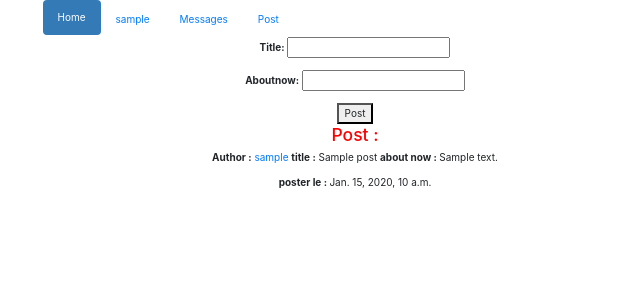
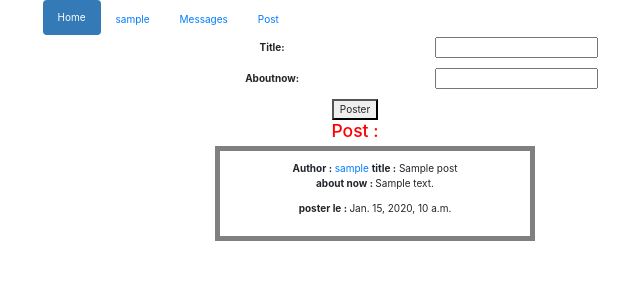
Before and after one commit to firchatn/Ciao-Space, a Django app: page /space/1/1/post/ in a window 1280 px wide. Shown: the top 300 px of the page, without its empty margins (285-925 px from the left). Run offline with Django 3.2, Linux system fonts and the light colour scheme; tables that the repository leaves empty hold one stand-in row (values such as "Sample post"); some libraries are stand-ins or nearby versions.

Commit message:
add styling for posting

```diff
--- a/space/templates/space/index.html
+++ b/space/templates/space/index.html
@@ -17,13 +17,13 @@
         <div class="col-md-6 col-md-offset-3">
           <ul class="nav nav-pills nav-stacked">
             <li role="presentation" class="active"><a href="#">Home</a></li>
-            <li role="presentation"><a href="{{ last.username }}/">{{ last.username }}</a></li>
+            <li role="presentation"><a href="{{ last.username }}/">{{ last.username }}   <i class="fa fa-user-o" aria-hidden="true"></i></a></li>
             <li role="presentation"><a href="#">Messages</a></li>
             <li role="presentation"><a href="{{ last.username }}/post/">Post</a></li>
           </ul>
         </div>
       </div>
-    <h2>  welcome {{ last.username }} <i style="font-size:24px" class="fa">&#xf011;</i></h2>
+    <h2>  welcome {{ last.username }} <i class="fa fa-user-circle" aria-hidden="true"></i></h2>
     <div class="container">
       {% for k in vuser %}
       {% for i in k %}
--- a/space/templates/space/post.html
+++ b/space/templates/space/post.html
@@ -27,22 +27,44 @@
 </div>
 </div>
 
+<style>
+#box1 {
+    width: 320px;
+    padding: 10px;
+    border: 5px solid gray;
+    margin: 5px;
+    margin-left: 500px;
+    text-align: center;
+}
+label {
+    width: 320px;
+    padding: 0px;
+    margin: 0px;
+    text-align: center;
+}
+}
+</style>
 
 <form role="form"  action="" method="post" enctype="multipart/form-data" >
+
     {% csrf_token %}
     {{ form.as_p }}
-    <button type="submit">Post</button>
+    <button type="submit">Poster</button>
+
 </form>
 <h3 style="color: red"> Post :</h3>
 
+
+
+</div>
 {% for i in postt %}
-
+<div id ="box1">
 <p><strong>Author :</strong> <a href="/space/{{t}}/{{ i.username }}/">{{ i.username }}</a>
-<strong>title :</strong> {{ i.title }}
+<strong>title :</strong> {{ i.title }} <br>
  <strong> about now : </strong>{{ i.aboutnow }}</p>
   <strong> poster le : </strong>{{ i.post_date }}</p>
+  </div>
 {% endfor %}
 
-</div>
 </body>
 </html>
--- a/space/views.py
+++ b/space/views.py
@@ -25,7 +25,7 @@ def contrainer(request, urlloc):
 			newuser.save()
 			compte = users.objects.all()[users.objects.count()-1]
 			cheekin_v = cheekin()
-			doc = x.split("a")
+			doc = urlloc.split("a")
 			locx=doc[0].replace("p",".")
 			locy=doc[1].replace("p",".")
 			cheekin_v.username = users.objects.get(username = compte.username)
@@ -34,7 +34,7 @@ def contrainer(request, urlloc):
 			cheekin_v.cheek_date = timezone.now()
 			cheekin_v.save()
 	compte = users.objects.all()[users.objects.count()-1]
-	#cheekin_compte = cheekin.objects.all()[cheekin.objects.count()-1]
+	cheekin_compte = cheekin.objects.all()[cheekin.objects.count()-1]
 	cheekin_view = cheekin.objects.all().order_by('-cheek_date')
 	vx = float(cheekin_compte.x)
 	vy = float(cheekin_compte.y)
@@ -51,8 +51,7 @@ def contrainer(request, urlloc):
 def profil(request,urlloc, userspace):
 	usee = users.objects.get(username=userspace)
 	compte = users.objects.all()[users.objects.count()-1]
-	postt = post.objects.all()
-	#f  =  post.objects.filter(username=userspace)
+	postt = post.objects.all().order_by('-post_date')
 	return render(request, 'space/profil.html', {'vuser':usee , 'last':compte , 't':urlloc , 'postt' : postt })
 
 
@@ -76,5 +75,5 @@ def new_post(request, urlloc, userspace):
 def message():
 	return True
 
-def logout():
+def logout(request):
 	request.session[0] = 'logout'
--- a/welcome/views.py
+++ b/welcome/views.py
@@ -7,8 +7,8 @@ def startapp(request):
 
 def start(request, x):
 	if request.method == "POST":
-
-		if request.session[0] == "login":
+		#if request.session[0] == "login":
+		if 1 == 2 :
 			return render(request, 'space/index.html')
 		else:
 			form_class = usersForms()
```
Also changed, not shown: space/templates/space/profil.html (+8 -0 lines).
